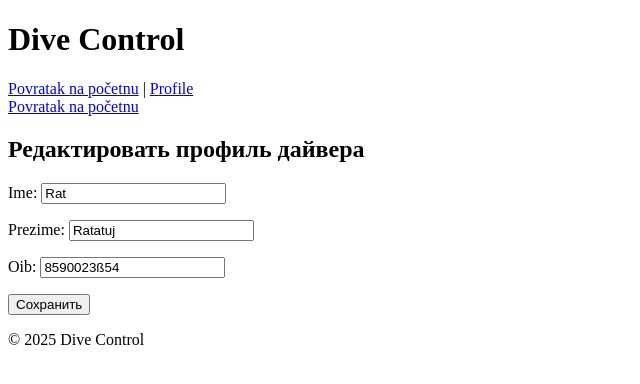
After one commit to Kiort/DiveControl, a Django app: page /diver-profile/ in a window 1280 px wide. The commit adds this page. Shown: the top 384 px of the page, without its empty margins (0-640 px from the left). Run offline with Django 5.2, Linux system fonts and the light colour scheme; a user stored in the database is signed in; data comes from the database, SQL or seed files in the repository; both versions use the stored data as it was after the commit.

Commit message:
Redaktirnje profila Diver

```diff
--- /dev/null
+++ b/FerstSite/DiveControl/diveapp/forms.py
@@ -0,0 +1,9 @@
+from django import forms
+from .models import Diver
+
+
+
+class DiverProfileForm(forms.ModelForm):
+    class Meta:
+        model = Diver
+        fields = ['ime', 'prezime', 'oib']
--- /dev/null
+++ b/FerstSite/DiveControl/diveapp/templates/base.html
@@ -0,0 +1,26 @@
+<!DOCTYPE html>
+<html lang="en">
+<head>
+    <meta charset="UTF-8">
+    <meta name="viewport" content="width=device-width, initial-scale=1.0">
+    <title>{% block title %}Diver Profile{% endblock %}</title>
+</head>
+<body>
+    <header>
+        <h1>Dive Control</h1>
+        <nav>
+            <a href="{% url 'index' %}" class="btn">Povratak na početnu</a> |
+            <a href="{% url 'diver_profile' %}">Profile</a>
+        </nav>
+    </header>
+
+    <main>
+        {% block content %}
+        {% endblock %}
+    </main>
+
+    <footer>
+        <p>&copy; 2025 Dive Control</p>
+    </footer>
+</body>
+</html>
--- /dev/null
+++ b/FerstSite/DiveControl/diveapp/templates/diveapp/diver_profile.html
@@ -0,0 +1,11 @@
+{% extends "base.html" %}
+
+{% block content %}
+    <a href="{% url 'index' %}" class="btn">Povratak na početnu</a>
+  <h2>Редактировать профиль дайвера</h2>
+  <form method="post">
+    {% csrf_token %}
+    {{ form.as_p }}
+    <button type="submit" >Сохранить</button>
+  </form>
+{% endblock %}
--- a/FerstSite/DiveControl/diveapp/templates/diveapp/index.html
+++ b/FerstSite/DiveControl/diveapp/templates/diveapp/index.html
@@ -8,6 +8,7 @@
             {% csrf_token %}
             <button type="submit">Logout</button>
         </form>
+        <a href="{% url 'diver_profile' %}">Redaktiranje profila</a>
     </div>
     <p>Vaše ime: {{ user.username }}</p>
     <div class="container">
--- a/FerstSite/DiveControl/diveapp/templates/lokacija_list.html
+++ b/FerstSite/DiveControl/diveapp/templates/lokacija_list.html
@@ -20,6 +20,6 @@
         <p>Nema dostupnih lokacija.</p>
     {% endif %}
 
-    <a href="{% url 'index' %}">Povratak na početnu</a>
+    <a href="{% url 'index' %}" class="btn">Povratak na početnu</a>
 </body>
 </html>
--- a/FerstSite/DiveControl/diveapp/urls.py
+++ b/FerstSite/DiveControl/diveapp/urls.py
@@ -16,4 +16,5 @@ urlpatterns = [
     path('odjavi_se/<int:lokacija_id>/', views.odjavi_se, name='odjavi_se'),
     path('lokacije_list/', lokacija_list, name='lokacija_list'),
     path('logout/', LogoutView.as_view(), name='logout'),
+    path('diver-profile/', diver_profile, name='diver_profile'),
 ]
--- a/FerstSite/DiveControl/diveapp/views.py
+++ b/FerstSite/DiveControl/diveapp/views.py
@@ -7,13 +7,33 @@ from django.views.generic import ListView
 from datetime import datetime
 from django.shortcuts import render, get_object_or_404, redirect
 from .models import Locacija
+from django.shortcuts import render, redirect
+from .forms import DiverProfileForm
+from django.contrib.auth.decorators import login_required
+
+
+
+
+def diver_profile(request):
+    diver, created = Diver.objects.get_or_create(user=request.user)
+
+    if request.method == 'POST':
+        form = DiverProfileForm(request.POST, instance=diver)
+        if form.is_valid():
+            form.save()
+            return redirect('index')
+    else:
+        form = DiverProfileForm(instance=diver)
+
+    return render(request, 'diveapp/diver_profile.html', {'form': form})
+
 
 def lokacije(request):
     user = request.user
-    if hasattr(user, 'diver'):  # Проверяем, есть ли Diver
+    if hasattr(user, 'diver'):
         diver = user.diver
     else:
-        diver = Diver.objects.create(user=user)  # Создаем Diver, если его нет
+        diver = Diver.objects.create(user=user)
 
     sve_lokacije = Locacija.objects.all()
 
```
Also changed, not shown: FerstSite/DiveControl/db.sqlite3.
